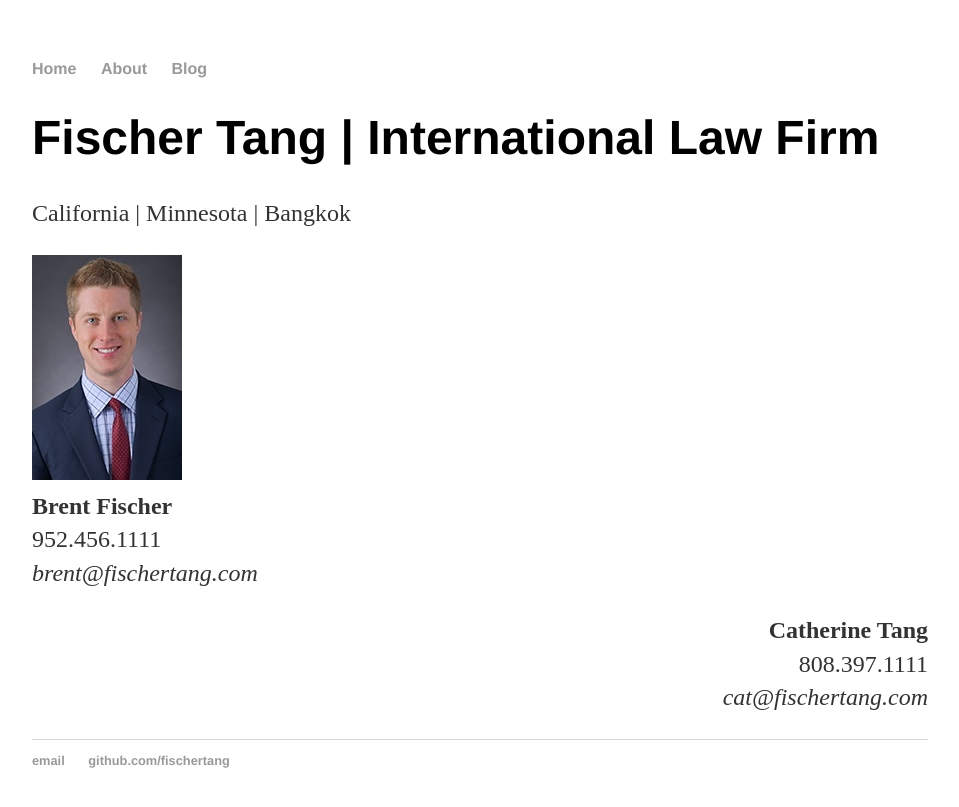
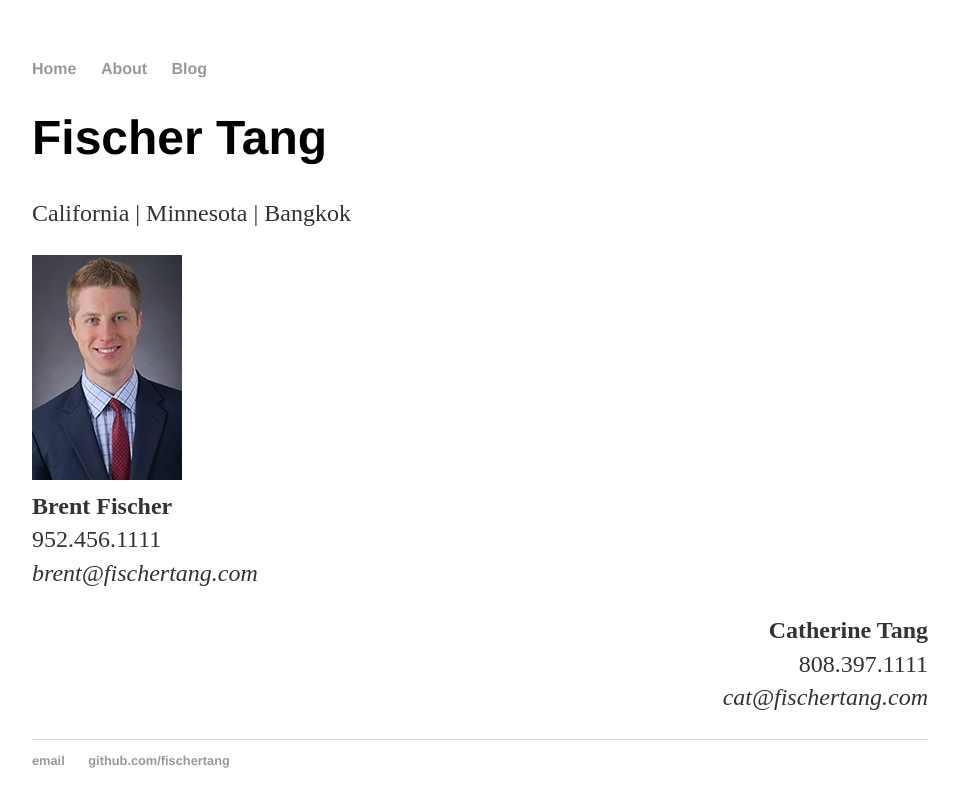
Before and after one commit to fischertang/fischertang.github.io, a Jekyll site: the page built from about/index.html, in a window 1280 px wide. Shown: the top 807 px of the page, without its empty margins (160-1119 px from the left). Built offline with Jekyll 4.4.1, drawn with Linux system fonts in a browser that asks for light colours.

Commit message:
Update index.html

```diff
--- a/about/index.html
+++ b/about/index.html
@@ -3,7 +3,7 @@ layout: default
 title: About Fischer Tang
 ---
 <div class="blurb">
-  <h1>Fischer Tang | International Law Firm</h1>
+  <h1>Fischer Tang </h1>
   <p> California | Minnesota | Bangkok </p>
   <p></p>
   <p align=left><img src="/images/1B436148-CF7B-4CFA-B951-DFFFBCA02119.jpeg">
```
